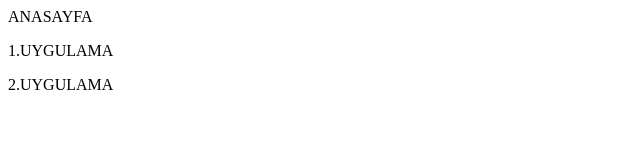
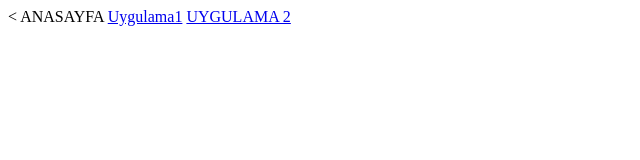
Before and after one commit to deniz505/web_2026, a plain HTML site: page index.html in a window 1280 px wide. Shown: the whole page, without its empty margins (0-640 px from the left). Drawn offline with Linux system fonts and the light colour scheme.

Commit message:
Update index.html

```diff
--- a/index.html
+++ b/index.html
@@ -1,9 +1,8 @@
-<!DOCTYPE html>
+<<!DOCTYPE html>
 <html>
     <body>
         ANASAYFA
-            <p>1.UYGULAMA</p>
-            <p>2.UYGULAMA</p>
+        <a href="uygulama1_HTML5.html">Uygulama1</a>
+        <a href="uygulama2_h1h6.html">UYGULAMA 2</a>
     </body>
-
 </html>
```
